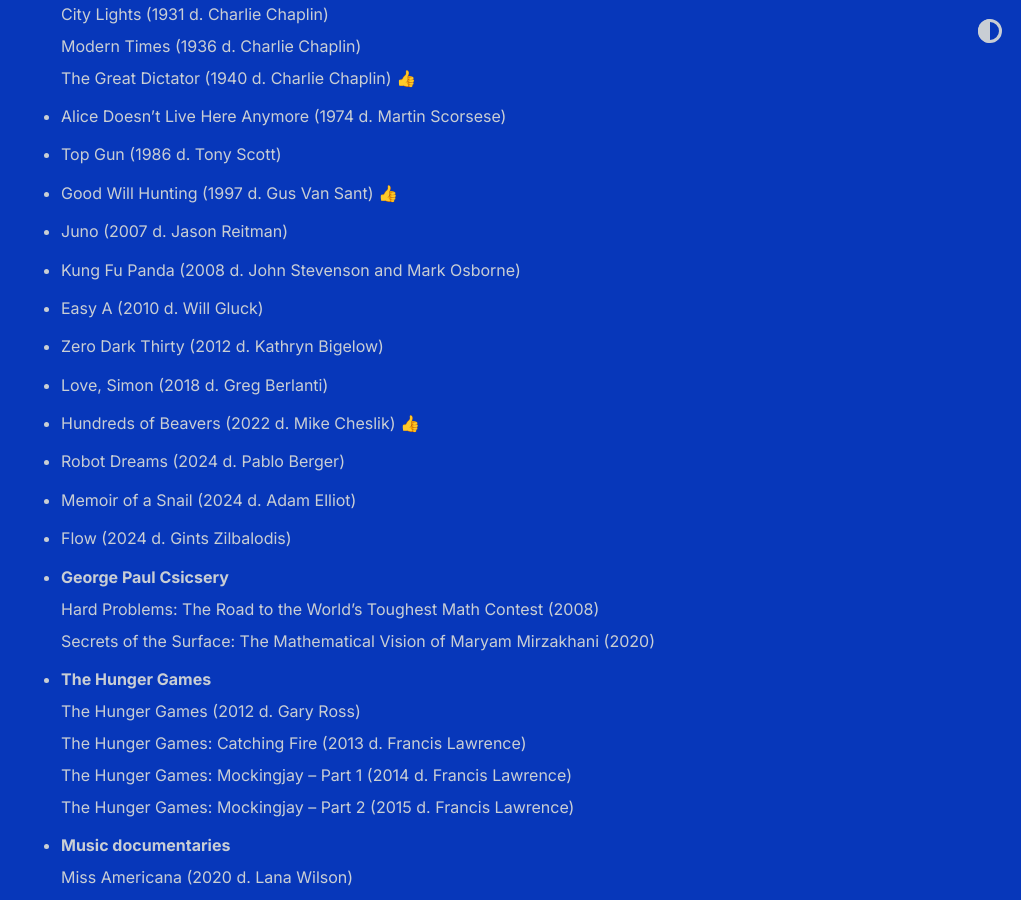
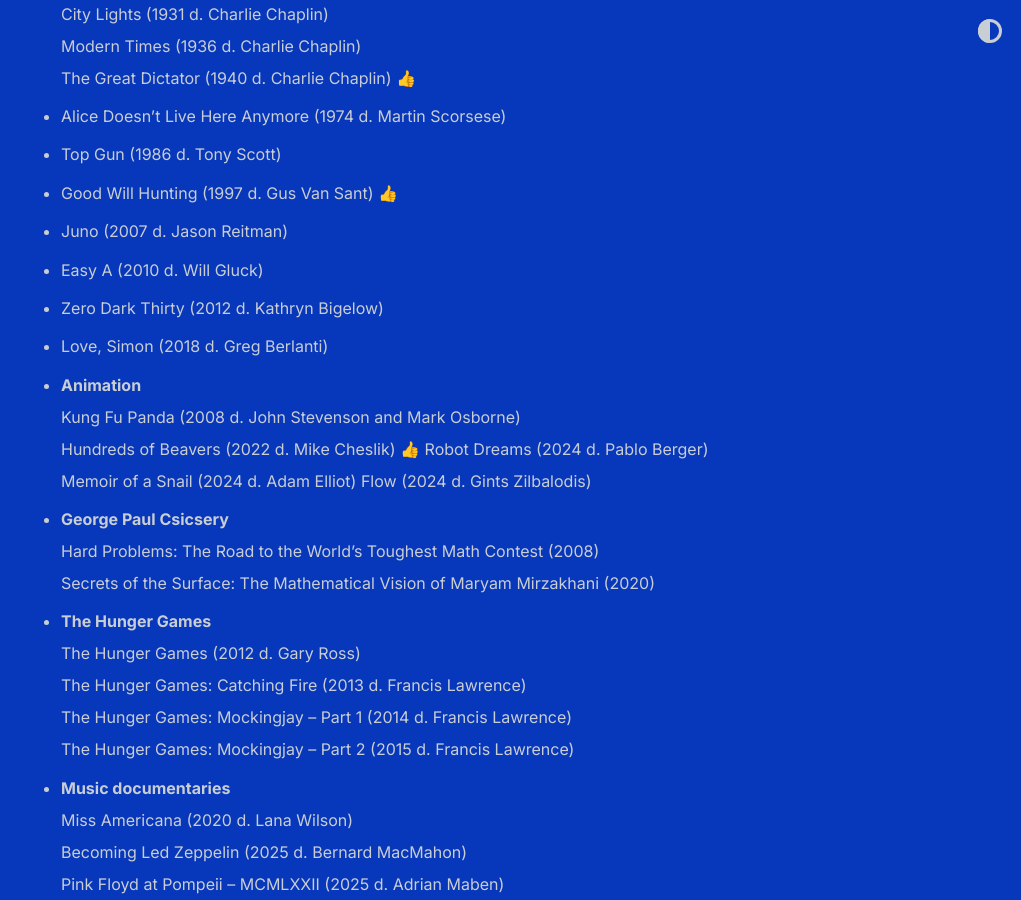
Before and after one commit to shihankanungo/shihankanungo.github.io, a Jekyll site: the page built from wrapped.md, in a window 1280 px wide and 900 px high, scrolled down 1769 px. Shown: the whole window, without its empty margins (259-1280 px from the left). Built offline with Jekyll 4.4.1, drawn with Linux system fonts in a browser that asks for light colours.

Commit message:
Update wrapped.md

```diff
--- a/wrapped.md
+++ b/wrapped.md
@@ -45,14 +45,15 @@
 - Top Gun (1986 d. Tony Scott)
 - Good Will Hunting (1997 d. Gus Van Sant)  👍
 - Juno (2007 d. Jason Reitman)
-- Kung Fu Panda (2008 d. John Stevenson and Mark Osborne)
 - Easy A (2010 d. Will Gluck)
 - Zero Dark Thirty (2012 d. Kathryn Bigelow)
 - Love, Simon (2018 d. Greg Berlanti)
-- Hundreds of Beavers (2022 d. Mike Cheslik) 👍
-- Robot Dreams (2024 d. Pablo Berger)
-- Memoir of a Snail (2024 d. Adam Elliot)
-- Flow (2024 d. Gints Zilbalodis)
+- **Animation** <br>
+  Kung Fu Panda (2008 d. John Stevenson and Mark Osborne) <br>
+  Hundreds of Beavers (2022 d. Mike Cheslik) 👍
+  Robot Dreams (2024 d. Pablo Berger)
+  Memoir of a Snail (2024 d. Adam Elliot)
+  Flow (2024 d. Gints Zilbalodis)
 - **George Paul Csicsery** <br>
   Hard Problems: The Road to the World's Toughest Math Contest (2008) <br>
   Secrets of the Surface: The Mathematical Vision of Maryam Mirzakhani (2020)
```
